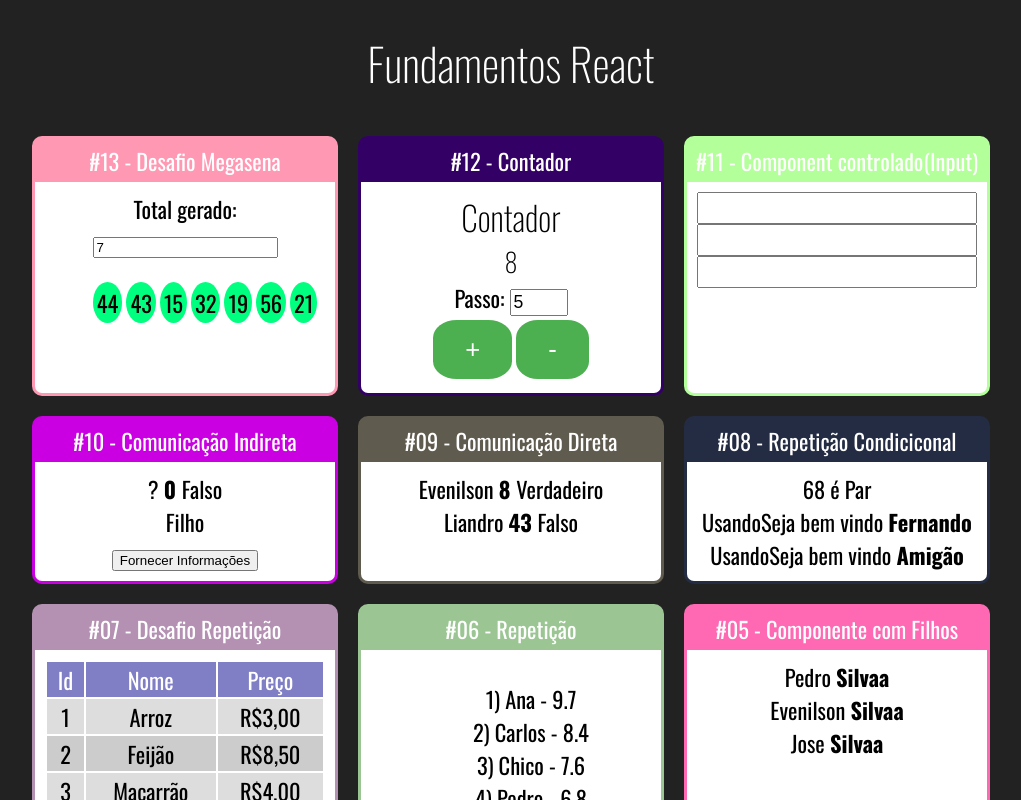
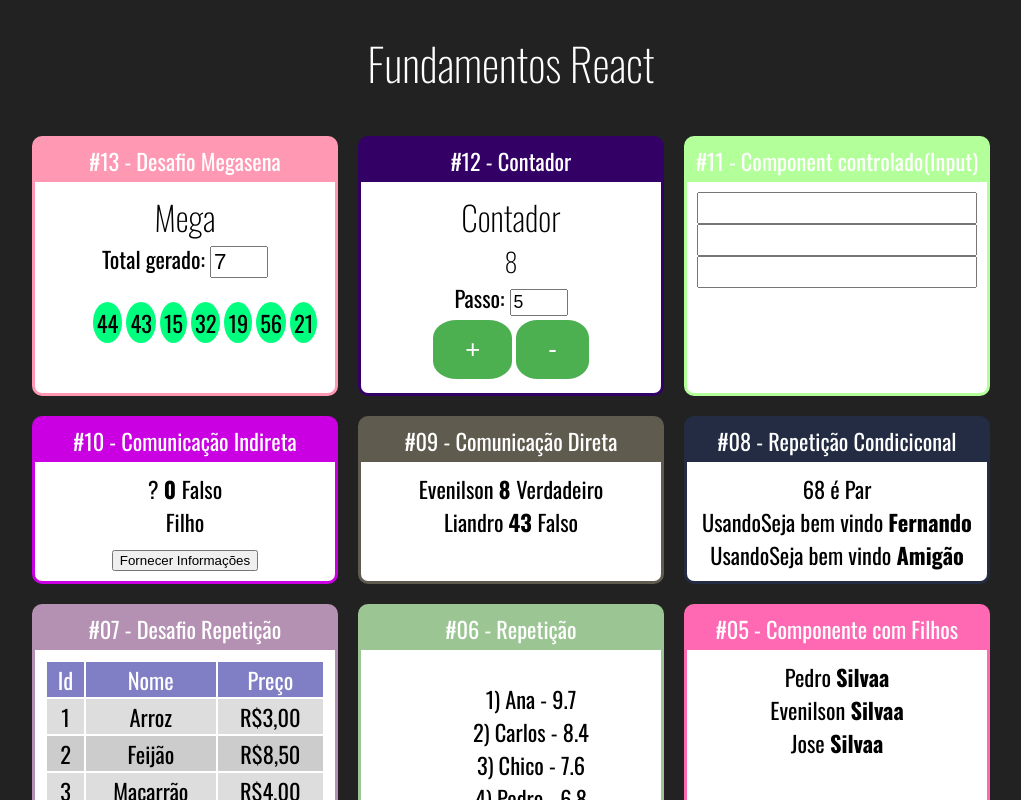
Before and after one commit to evenilson/curso-react-redux, a React (Create React App) app in the folder fundamentos-react/: page / in a window 1280 px wide. Shown: the top 800 px of the page, without its empty margins (129-1150 px from the left). Built offline with nearby package versions, Linux system fonts and the light colour scheme.

Commit message:
Atualizando desafio megasena

```diff
--- a/fundamentos-react/src/components/mega/Mega.css
+++ b/fundamentos-react/src/components/mega/Mega.css
@@ -5,3 +5,8 @@
     margin: 2px;
     border-radius: 100%;
 }
+
+.mega input {
+    font-size: 1.4rem;
+    width: 50px;
+}
--- a/fundamentos-react/src/components/mega/Mega.jsx
+++ b/fundamentos-react/src/components/mega/Mega.jsx
@@ -6,7 +6,7 @@ import numeros from './geraNumeros'
 
 export default (props) => {
 
-    const [qtde, setQtde] = useState(props.qtde)
+    const [qtde, setQtde] = useState(props.qtde || 7)
 
 
     function mudarQtde(e){
@@ -19,7 +19,7 @@ export default (props) => {
         const lis = []
         for (let index = 0; index < numeros.length; index++) {
             lis.push(
-                <li>{numeros[index]}</li>
+                <li key={index}>{numeros[index]}</li>
             )
         }
         return lis
@@ -28,8 +28,11 @@ export default (props) => {
     return (
 
         <div className='mega'>
+            <h2>Mega</h2>
             <label htmlFor="passoInput">Total gerado: </label>
             <input
+                min={7}
+                max={15}
                 id="passoInput"
                 type="number"
                 value={qtde}
```
